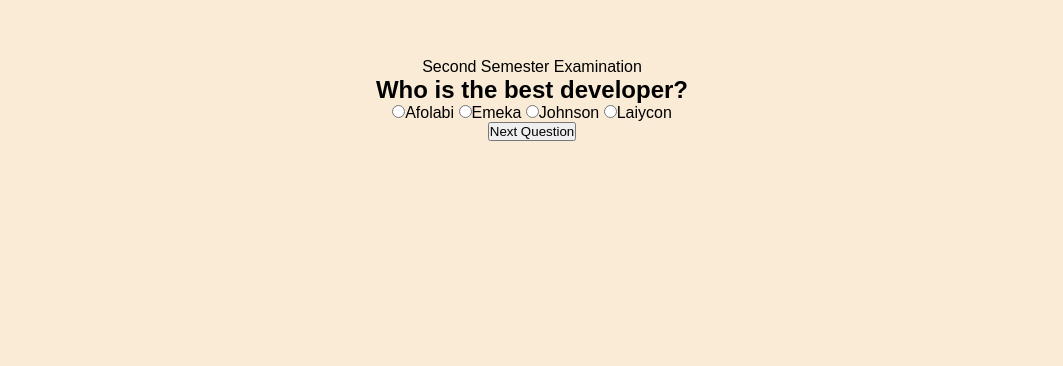
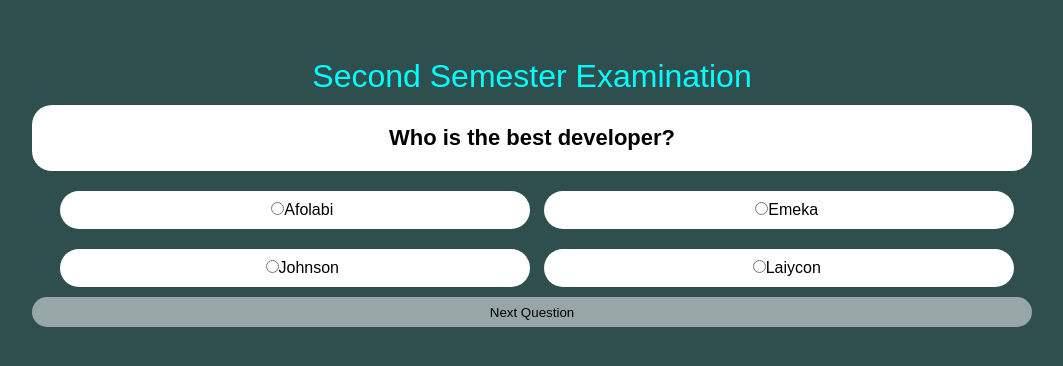
Before and after one commit to afolabiopakunle/exams-web-app, a plain HTML site: page index.html in a window 1280 px wide. Shown: the part 112-478 px from the top of the page, without its empty margins (108-1171 px from the left). Drawn offline with Linux system fonts and the light colour scheme.

Commit message:
styles updated

```diff
--- a/style.css
+++ b/style.css
@@ -11,6 +11,7 @@ body {
     align-items: center;
     justify-content: center;
     height: 80vh;
+    background-color: darkslategrey;
 }
 
 .container {
@@ -20,3 +21,52 @@ body {
     /* position: absolute; */
 
 }
+
+.title {
+    font-size: 32px;
+    color: aqua
+}
+
+.question {
+    padding: 20px;
+    font-size: 22px;
+    border-radius: 20px;
+    margin: 10px 0 10px 0;
+    background-color: white;
+}
+
+.option {
+    width: 470px;
+    display: inline-block;
+    padding: 10px 0 10px 15px;
+    background: white;
+    border-radius: 20px;
+    margin: 10px 0 10px 10px;
+    /* color: white; */
+
+}
+
+.option:hover {
+    background: grey;
+
+}
+
+.next-btn {
+    border: none;
+    background: rgba(255, 255, 255, 0.5);
+    width: 100%;
+    height: 30px;
+    cursor: pointer;
+    color: #000;
+    border-radius: 20px;
+}
+
+.next-btn:hover {
+    background: white;
+}
+
+.result {
+    height: 100px;
+    text-align: center;
+    font-size: 32px;
+}
```
